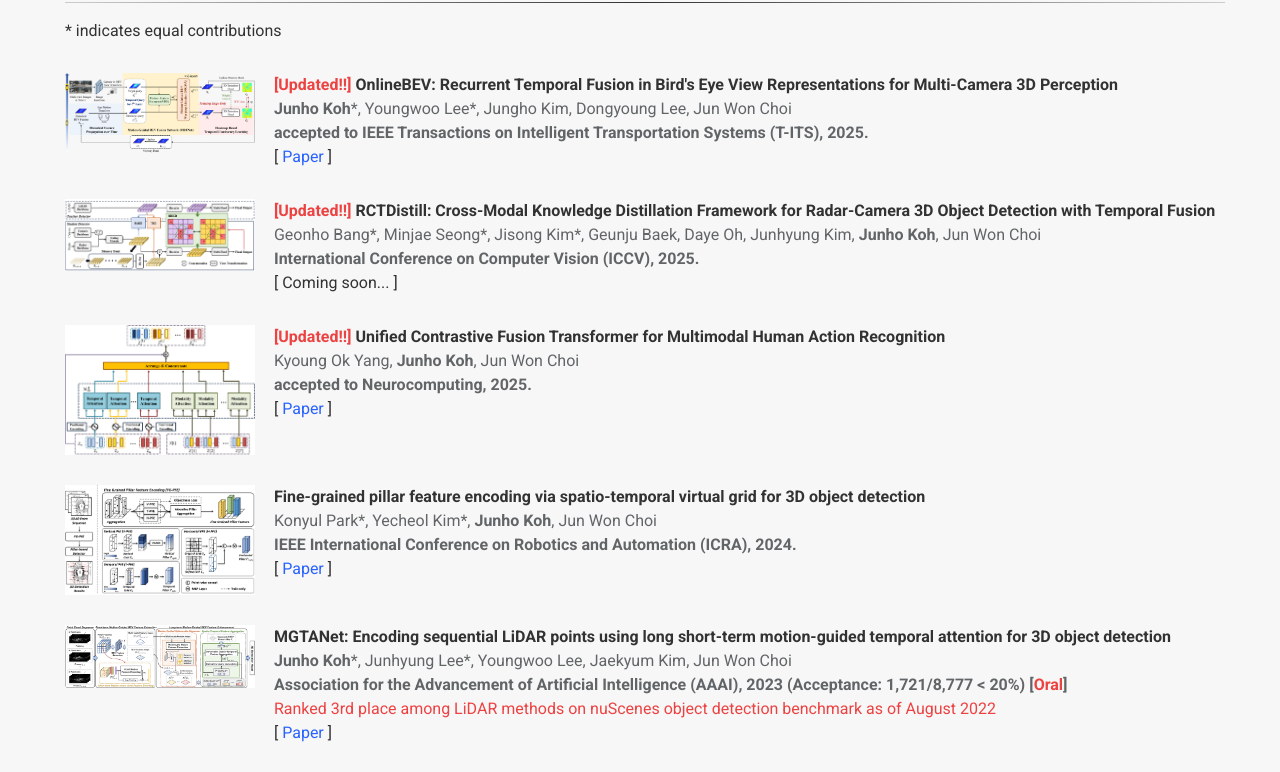
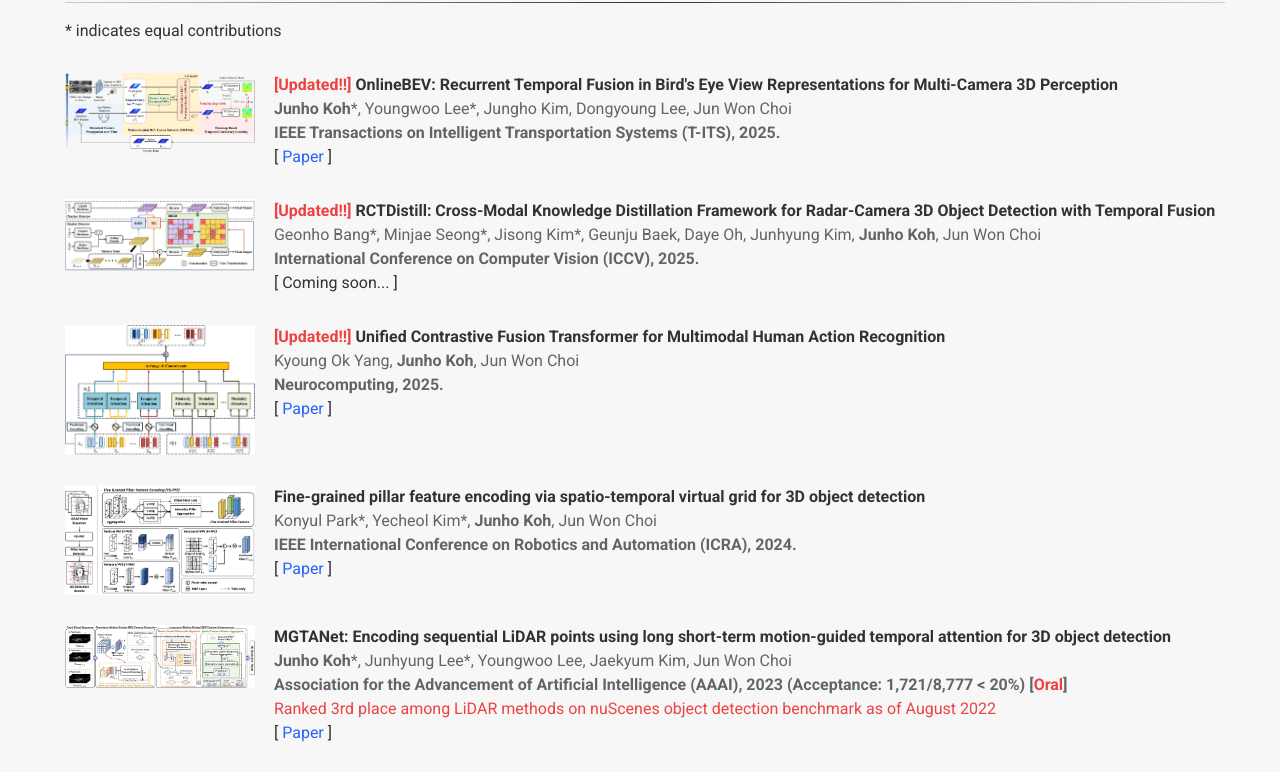
Before and after one commit to junhkoh-pav/junhkoh-pav.github.io, a plain HTML site: page index.html in a window 1280 px wide. Shown: the part 778-1550 px from the top of the page. Drawn offline with nearby package versions, Linux system fonts and the light colour scheme; some packages are replaced by stand-ins of ours; no server answers; some icons are missing.

Commit message:
Add AAAI-26 review

```diff
--- a/index.html
+++ b/index.html
@@ -327,7 +327,7 @@ During my Ph.D. studies, I was a recipent of <a href="https://www.hyundaimotorgr
           <div class="description">
             <p class="title"><span style="color:#eb0f0fc7"> <b>[Updated!!]</b></span> OnlineBEV: Recurrent Temporal Fusion in Bird's Eye View Representations for Multi-Camera 3D Perception</span></p>
             <p class="authors"><span style="color:#626567"> <b>Junho Koh</b>*, Youngwoo Lee*, Jungho Kim, Dongyoung Lee, Jun Won Choi </span></p>
-            <p class="venue"><span style="color:#626567">accepted to IEEE Transactions on Intelligent Transportation Systems (T-ITS), 2025.</span> </p>
+            <p class="venue"><span style="color:#626567">IEEE Transactions on Intelligent Transportation Systems (T-ITS), 2025.</span> </p>
             <p class="resources">
               [
               <a href="https://arxiv.org/abs/2507.08644">Paper</a>
@@ -360,7 +360,7 @@ During my Ph.D. studies, I was a recipent of <a href="https://www.hyundaimotorgr
           <div class="description">
             <p class="title"><span style="color:#eb0f0fc7"> <b>[Updated!!]</b></span> Unified Contrastive Fusion Transformer for Multimodal Human Action Recognition</span></p>
             <p class="authors"><span style="color:#626567">Kyoung Ok Yang, <b>Junho Koh</b>, Jun Won Choi</span></p>
-            <p class="venue"><span style="color:#626567">accepted to Neurocomputing, 2025.</span> </p>
+            <p class="venue"><span style="color:#626567">Neurocomputing, 2025.</span> </p>
             <p class="resources">
               [
               <a href="https://arxiv.org/abs/2309.05032">Paper</a>
@@ -541,6 +541,7 @@ During my Ph.D. studies, I was a recipent of <a href="https://www.hyundaimotorgr
           <li>CVPR 2025</li>
           <li>ICCV 2025</li>
           <li>WACV 2025</li>
+          <li>AAAI 2026</li>
           <!-- <li><b>Outstanding Reviewer</b> in CVPR 2021, ECCV 2020</li>
           <li>Reviewer at CVPR, NeurIPS, ICLR, ICCV, ECCV, ICML, AAAI, EG, TPAMI, TNNLS, TIP</li> -->
         </ul>
```
